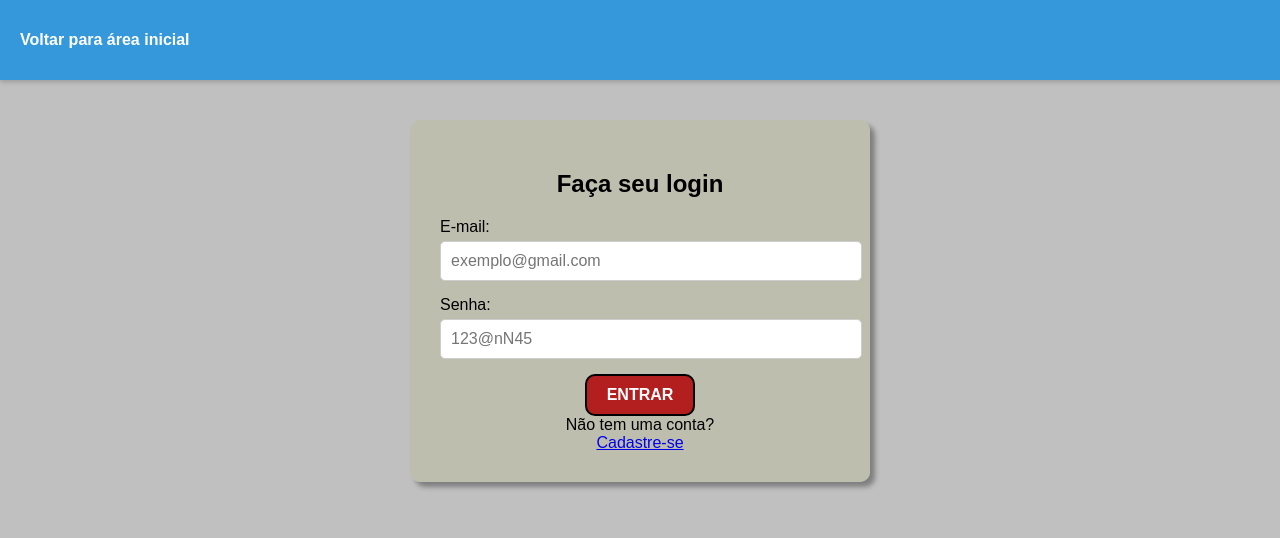
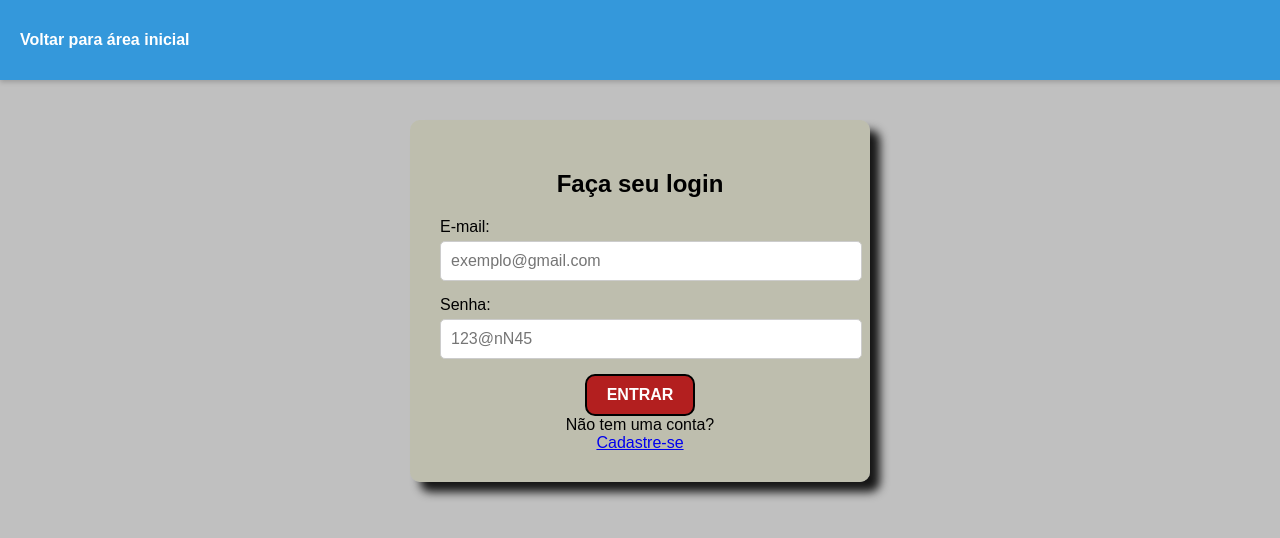
Before and after one commit to natanmatos0/Projeto001, a plain HTML site: page frontEnd/login.html in a window 1280 px wide. Drawn offline with Linux system fonts and the light colour scheme.

Commit message:
style: enhance box-shadow effect for section in login.html

```diff
--- a/frontEnd/login.html
+++ b/frontEnd/login.html
@@ -41,7 +41,7 @@
             padding: 30px;
             width: 400px;
             margin: 120px auto 0 auto;
-            box-shadow: 5px 5px 5px rgba(0, 0, 0, 0.34);
+            box-shadow: 10px 10px 10px rgba(0, 0, 0, 0.89);
         }
 
         h1 {
```
